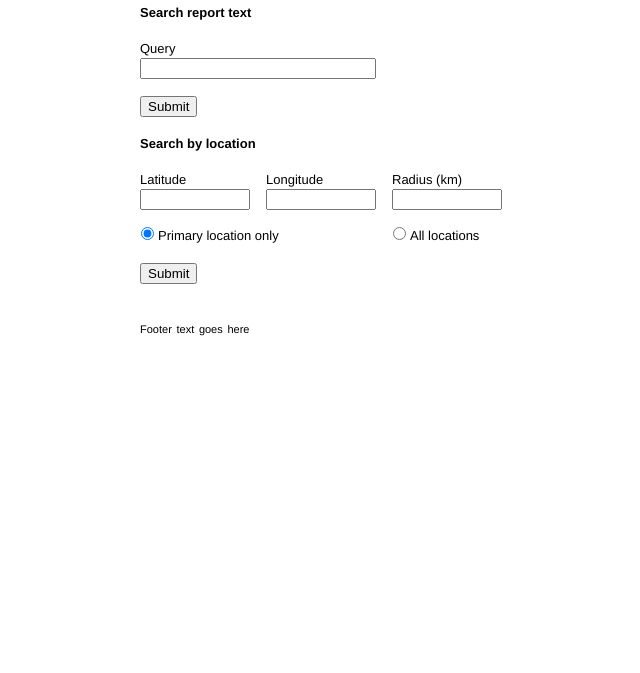
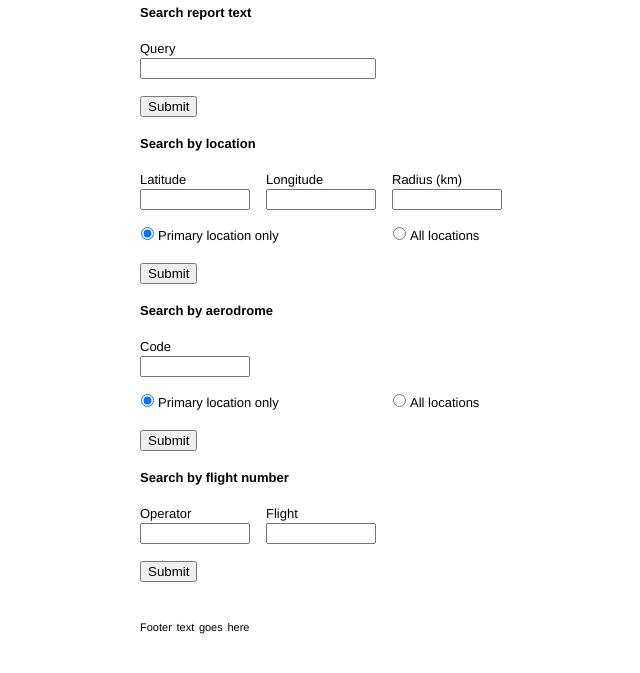
Before and after one commit to kurtraschke/cadors-parse, a Flask app: template src/cadorsfeed/templates/search.html in a window 1280 px wide. Shown: the part 73-746 px from the top of the page, without its empty margins (5-645 px from the left). Run offline with Flask 2, Linux system fonts and the light colour scheme; the template is opened without the code that fills it, so the values that code supplies are empty; parts of the project's set-up code (start-up, migrations or seed data) failed here and were passed over; some libraries are stand-ins or nearby versions.

Commit message:
Add new search options.

```diff
--- a/src/cadorsfeed/templates/search.html
+++ b/src/cadorsfeed/templates/search.html
@@ -29,6 +29,29 @@
 </form>
 
 
+<form action="/search/aerodrome" method="GET">
+<fieldset class="width4">
+<legend>Search by aerodrome</legend>
+<label class="unitx1 first">Code<input type="text" name="code" class="text"></label>
+<label class="unitx2 first"><input type="radio" name="primary" value="primary" checked="checked">Primary location only</label>
+<label class="unitx2"><input type="radio" name="primary" value="all">All locations</label>
+</fieldset>
+<fieldset class="width2">
+<input type="submit" value="Submit">
+</fieldset>
+</form>
+
+<form action="/search/flight" method="GET">
+<fieldset class="width4">
+<legend>Search by flight number</legend>
+<label class="unitx1 first">Operator<input type="text" name="operator" class="text"></label>
+<label class="unitx1">Flight<input type="text" name="flight" class="text"></label>
+</fieldset>
+<fieldset class="width2">
+<input type="submit" value="Submit">
+</fieldset>
+</form>
+
 </div>
 
 {% endblock %}
```
Also changed, not shown: src/cadorsfeed/views/search.py (+44 -1 lines).
